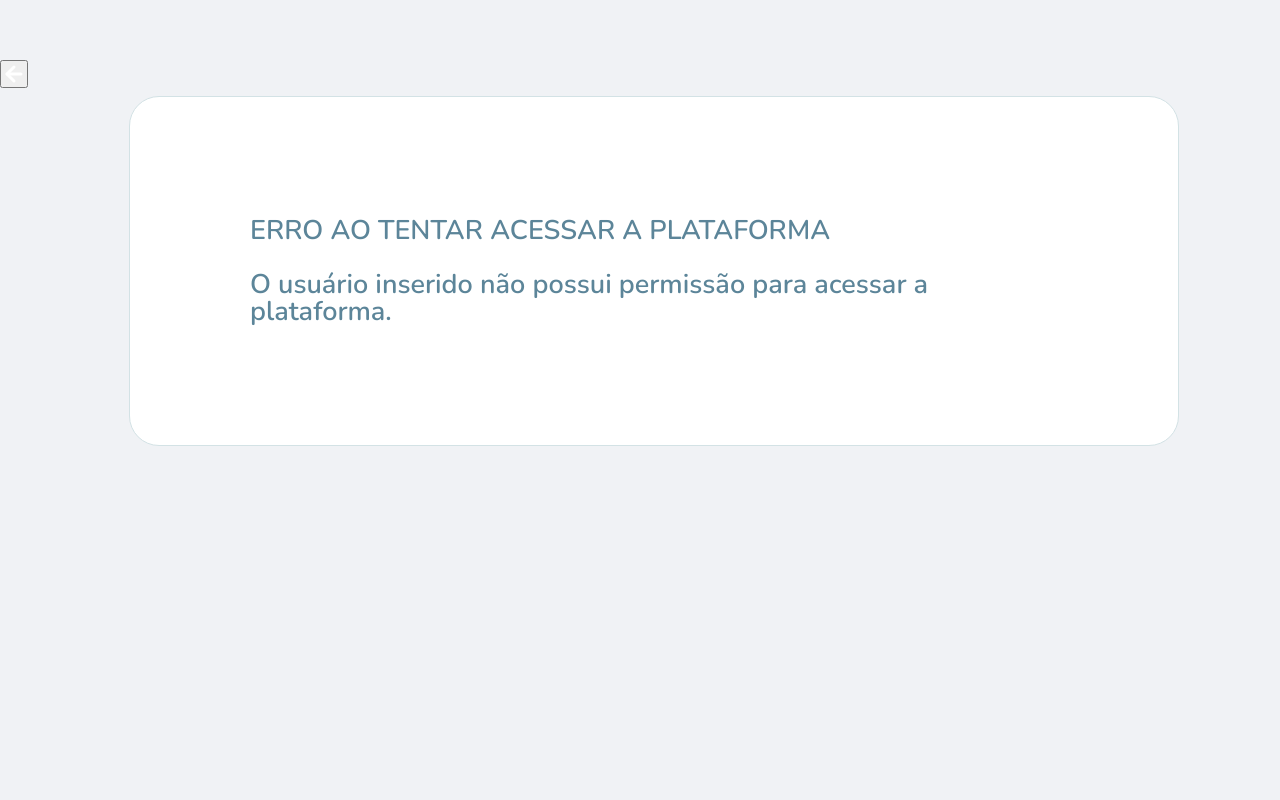
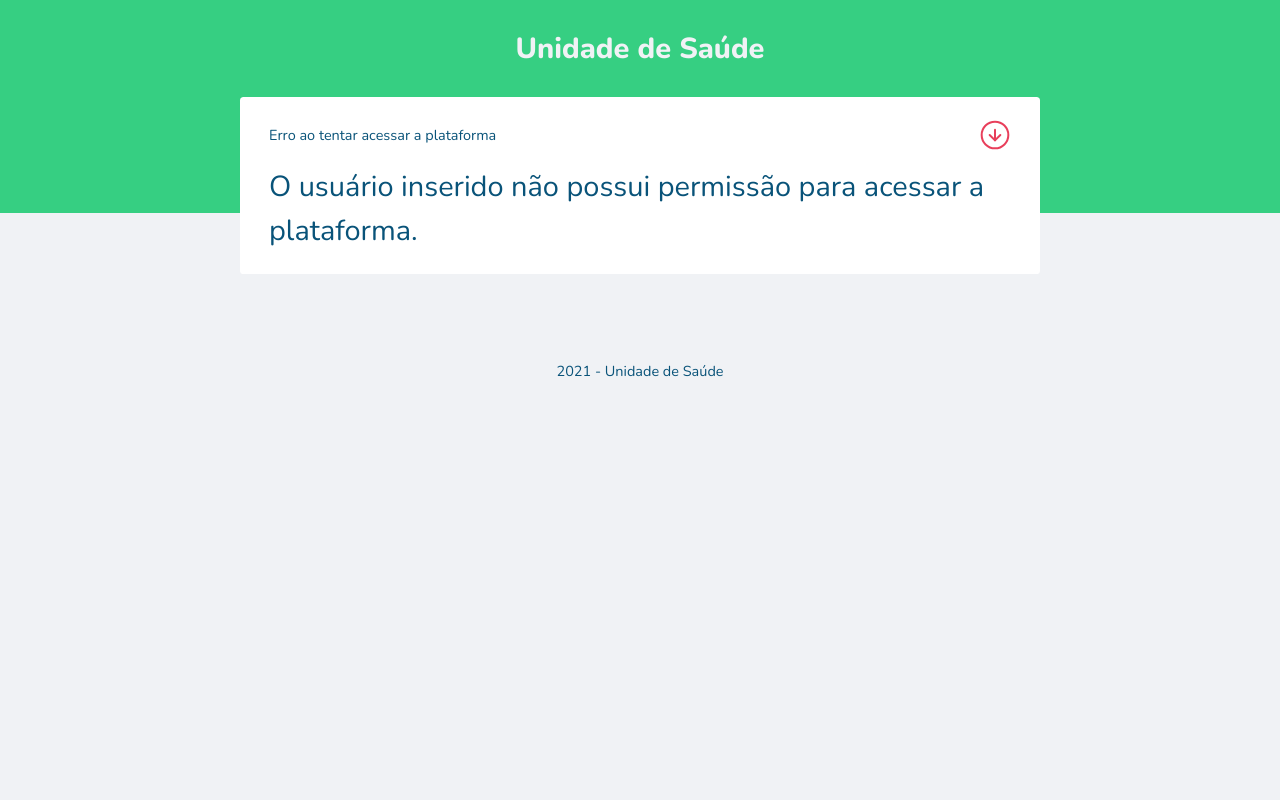
Before and after one commit to dhianapereira/gestor-de-consultas, a PHP site: page /scripts/login.php in a window 1280 px wide. Run offline with PHP 8.4, Linux system fonts and the light colour scheme; data comes from the database, SQL or seed files in the repository; data that the repository does not hold is empty.

Commit message:
login corrections

```diff
--- a/public/scripts/login.php
+++ b/public/scripts/login.php
@@ -1,39 +1,22 @@
 <html>
+
 <head>
     <title>Unidade de Saúde | Entrar</title>
     <meta charset="utf-8">
     <meta name="viewport" content="width=device-width, initial-scale=1.0" />
-        <link rel="shortcut icon" href="#">
-        <link
-            rel="stylesheet"
-            type="text/css"
-            href="../styles/css/main.css"
-        />
-        <link
-            rel="stylesheet"
-            type="text/css"
-            href="../styles/css/sidebar.css"
-        />
-        <link
-            rel="stylesheet"
-            type="text/css"
-            href="../styles/css/animations.css"
-        />
-        <link
-            href="https://fonts.googleapis.com/css2?family=Nunito:wght@400;600;800&display=swap"
-            rel="stylesheet"
-        />
+    <link rel="shortcut icon" href="../styles/img/doctors-list.svg" type="image/x-icon" />
+    <link rel="stylesheet" type="text/css" href="../styles/css/main.css" />
+    <link rel="stylesheet" type="text/css" href="../styles/css/home.css" />
+    <link rel="stylesheet" type="text/css" href="../styles/css/card.css" />
+    <link href="https://fonts.googleapis.com/css2?family=Nunito:wght@400;600;800&display=swap" rel="stylesheet" />
 </head>
+
 <body>
-        <div class="page-pattern">
-            <aside class="animate-right sidebar">
-                <footer>
-                    <button class="sidebar-buttons" onclick="history.back()">
-                        <img src="../styles/img/arrow-back.svg" alt="Voltar" />
-                    </button>
-                </footer>
-            </aside>
-            <main class="animate-appear with-sidebar">
+    <header>
+        <h1 class="logo">Unidade de Saúde</h1>
+    </header>
+    <main class="container">
+        <section class="up">
             <?php
             include_once('../../app/utils/autoload.php');
 
@@ -58,22 +41,24 @@
 
             $conn = null;
 
-                    if($user == null){
-                ?>
-                        <div class='info'>
-                            <p>
-                                ERRO AO TENTAR ACESSAR A PLATAFORMA
-                                <br>
-                                <br>
-                                O usuário inserido não possui permissão para acessar a plataforma.
-                            </p>
+            if ($user == null) {
+            ?> <div class="card">
+                    <h3>
+                        <span>Erro ao tentar acessar a plataforma</span>
+                        <img src="../styles/img/error.svg" alt="Imagem de mensagem de erro">
+                    </h3>
+                    <p>O usuário inserido não possui permissão para acessar a plataforma.</p>
                 </div>
             <?php
-                    }else{
+            } else {
                 header('Location:../../app/pages/home_page.php');
             }
             ?>
+        </section>
     </main>
-        </div>
+    <footer>
+        <p>2021 - Unidade de Saúde</p>
+    </footer>
 </body>
+
 </html>
--- a/public/styles/css/home.css
+++ b/public/styles/css/home.css
@@ -15,7 +15,8 @@ header {
   margin: auto;
 }
 
-.quick-access {
+.quick-access,
+.up {
   margin-top: -8rem;
 }
 
@@ -57,4 +58,10 @@ a.home-button h3 img{
     grid-template-columns: repeat(4, 1fr);
     gap: 2rem;
   }
+
+  .up{
+    display: flex;
+    align-items: center;
+    justify-content: center;
+  }
 }
```
Also changed, not shown: public/index.html (+19 -9 lines). Lines whose indentation alone changed are shown as unchanged.
